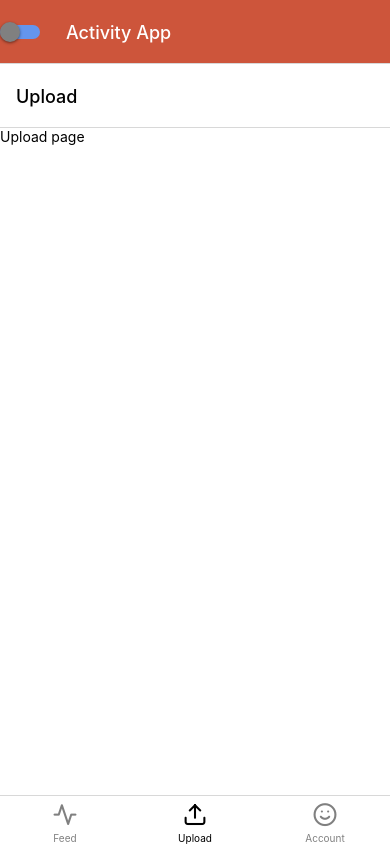
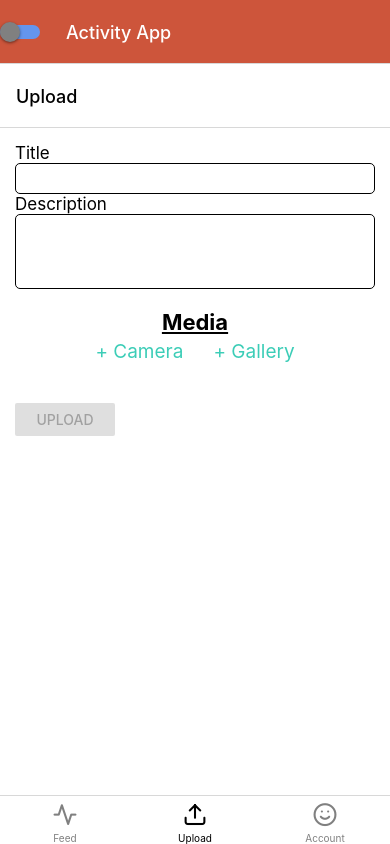
Before and after one commit to CameronDeMarco/CS-304, a React Native app: screen /Upload in a window 390 px wide. Built offline with nearby package versions, Linux system fonts and the light colour scheme.

Commit message:
Revert "Revert "Upload page""

```diff
--- a/Screens/UploadPage.jsx
+++ b/Screens/UploadPage.jsx
@@ -1,13 +1,134 @@
-import React from 'react';
-import { View, Text } from 'react-native';
+import React, { useState } from 'react';
+import { View, Text, Button, TextInput, StyleSheet, Pressable , FlatList, Image} from 'react-native';
 import { useTheme } from '@react-navigation/native';
+import { MaterialCommunityIcons } from '@expo/vector-icons';
+import { RawButton, ScrollView } from 'react-native-gesture-handler';
+import * as ImagePicker from 'expo-image-picker';
+
 
 const UploadPage = () => {
     const theme = useTheme();
+    const [ITEMLIST, setItem] = useState([]);
+
+    function addFile(fileName, uri){
+        setItem([...ITEMLIST, {fileName:fileName, uri:uri}]);
+    }
+
+    const deleteMediaItem = (item) => {
+        console.log("delete " + item.fileName);
+        setItem(ITEMLIST.filter((search) => search.fileName !==  item.fileName));
+    }
+
+    async function openCamera(){
+        let result = await ImagePicker.launchCameraAsync();
+        if(!result.canceled){
+            console.log(result.assets[0].fileName + " selected.");
+            addFile(test=result.assets[0].fileName, result.assets[0].uri);
+            console.log(result.assets[0]);
+        }else{
+            console.log("Media selection cancled.");
+        }
+    }
+
+    async function selectMedia(){
+        let result = await ImagePicker.launchImageLibraryAsync();
+
+        if(!result.canceled){
+            console.log(result.assets[0].fileName + " selected.");
+            addFile(test=result.assets[0].fileName, result.assets[0].uri);
+            console.log(result.assets[0]);
+        }else{
+            console.log("Media selection cancled.");
+        }
+    }
 
     return (
-    <Text>Upload page</Text>
+        <ScrollView style={{padding:15}}>
+            <View styles={styles.field}>
+                <Text style={styles.textField}>Title</Text>
+                <TextInput maxLength={50} style={[styles.textInput, styles.androidShadow]}></TextInput>
+            </View>
+            <View styles={styles.field}>
+                <Text style={styles.textField}>Description</Text>
+                <TextInput maxLength={150} style={[styles.multiTextInput, styles.androidShadow]} multiline></TextInput>
+            </View>
+            <Text style={{fontWeight:"bold", fontSize:22, textDecorationLine:"underline", textAlign:'center', marginTop:20, marginBottom:5}}>Media</Text>
+            <View style={{flexDirection:"row", justifyContent:"center"}}>
+                <Pressable
+                style={{marginHorizontal:15}}
+                onPressOut={()=>{
+                    openCamera();
+                }}>
+                    <Text style={{color:"#3CCDB7", width:"100%", fontSize:19, marginBottom:25, textAlignVertical:'center'}}>+ Camera</Text>
+                </Pressable>
+                <Pressable
+                style={{marginHorizontal:15}}
+                onPressOut={()=>{
+                    selectMedia();
+                }}>
+                <Text style={{color:"#3CCDB7", width:"100%", fontSize:19, marginBottom:25, textAlignVertical:'center'}}>+ Gallery</Text>
+                </Pressable>
+            </View>
+            <FlatList
+                scrollEnabled={false}
+                data={ITEMLIST}
+                renderItem={({item}) => <ResourceCard fileName={item.fileName} uri={item.uri} onDelete={() => {deleteMediaItem(item)}}/>}
+            />
+            <View style={{paddingTop:15, width: 100, height: 100}}>
+                <Button title="Upload" disabled />
+            </View>
+        </ScrollView>
+
     )
 }
 
+const styles = StyleSheet.create({
+    field:{
+        marginBottom: 180
+    },
+    textField:{
+        fontSize:17
+    },
+
+    textInput:{
+        backgroundColor: 'white',
+        padding:5,
+        borderWidth:1,
+        fontSize:15,
+        borderRadius:5
+    },
+
+    multiTextInput:{
+        backgroundColor: 'white',
+        padding: 5,
+        height: 75,
+        borderWidth:1,
+        fontSize:15,
+        textAlignVertical:"top",
+        borderRadius:5
+    },
+    androidShadow:{
+        elevation: 5,
+        zIndex: 99,
+        shadowColor:'black',
+    }
+});
+
 export default UploadPage;
+
+const ResourceCard = ({fileName, uri, onDelete}) => {
+    let resourceName;
+    if(fileName.length > 16){
+        resourceName = fileName.substring(0,16) + "...";
+    }else{
+        resourceName = fileName;
+    }
+    return(
+        <View style={{flexDirection:"row", justifyContent:"flex-start", flex:1, marginHorizontal: 30, marginVertical:8, backgroundColor:"#E6E6E6"}}>
+            <Image source={{uri:uri}} width={75} height={75}/>
+            <Text style={{padding:15, textAlignVertical:"center", flex:1}}>{resourceName}</Text>
+
+            <MaterialCommunityIcons.Button onPress={onDelete} name="image-remove" size={24} color="black" backgroundColor={"#00000000"} style={{height:"100%"}}/>
+        </View>
+    )
+}
--- a/package.json
+++ b/package.json
@@ -9,6 +9,7 @@
     "web": "expo start --web"
   },
   "dependencies": {
+    "@expo/vector-icons": "^14.0.0",
     "@expo/webpack-config": "^19.0.1",
     "@react-native-async-storage/async-storage": "^1.19.3",
     "@react-native-clipboard/clipboard": "^1.12.1",
@@ -44,7 +45,7 @@
     "react-native-web": "~0.19.6",
     "react-native-wheel-color-picker": "^1.3.1",
     "tailwindcss": "^3.3.5",
-    "@expo/vector-icons": "^14.0.0"
+    "expo-image-picker": "~14.7.1"
   },
   "devDependencies": {
     "@babel/core": "^7.20.0"
```
Also changed, not shown: 2 other files (tests, documents, lock files or other folders).
